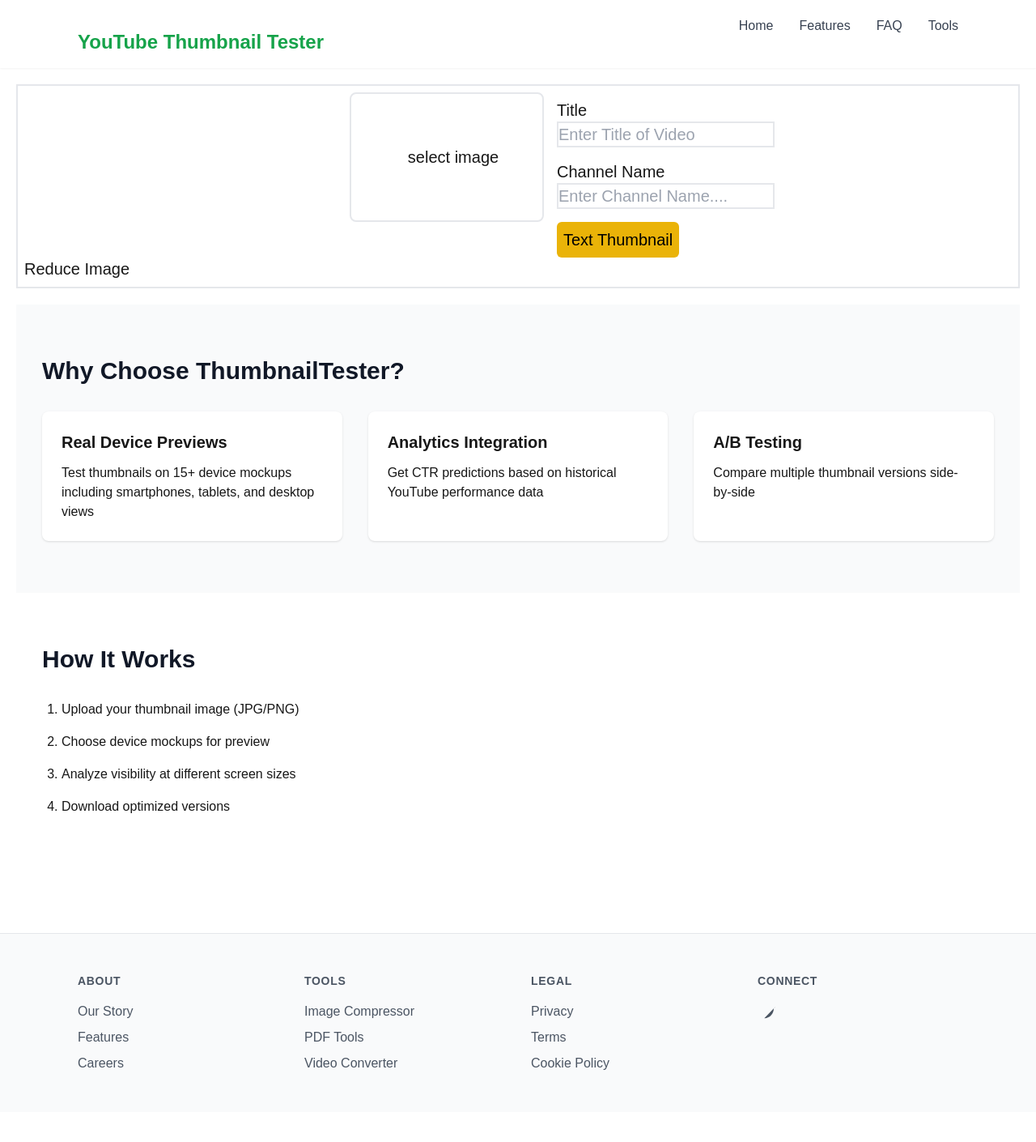
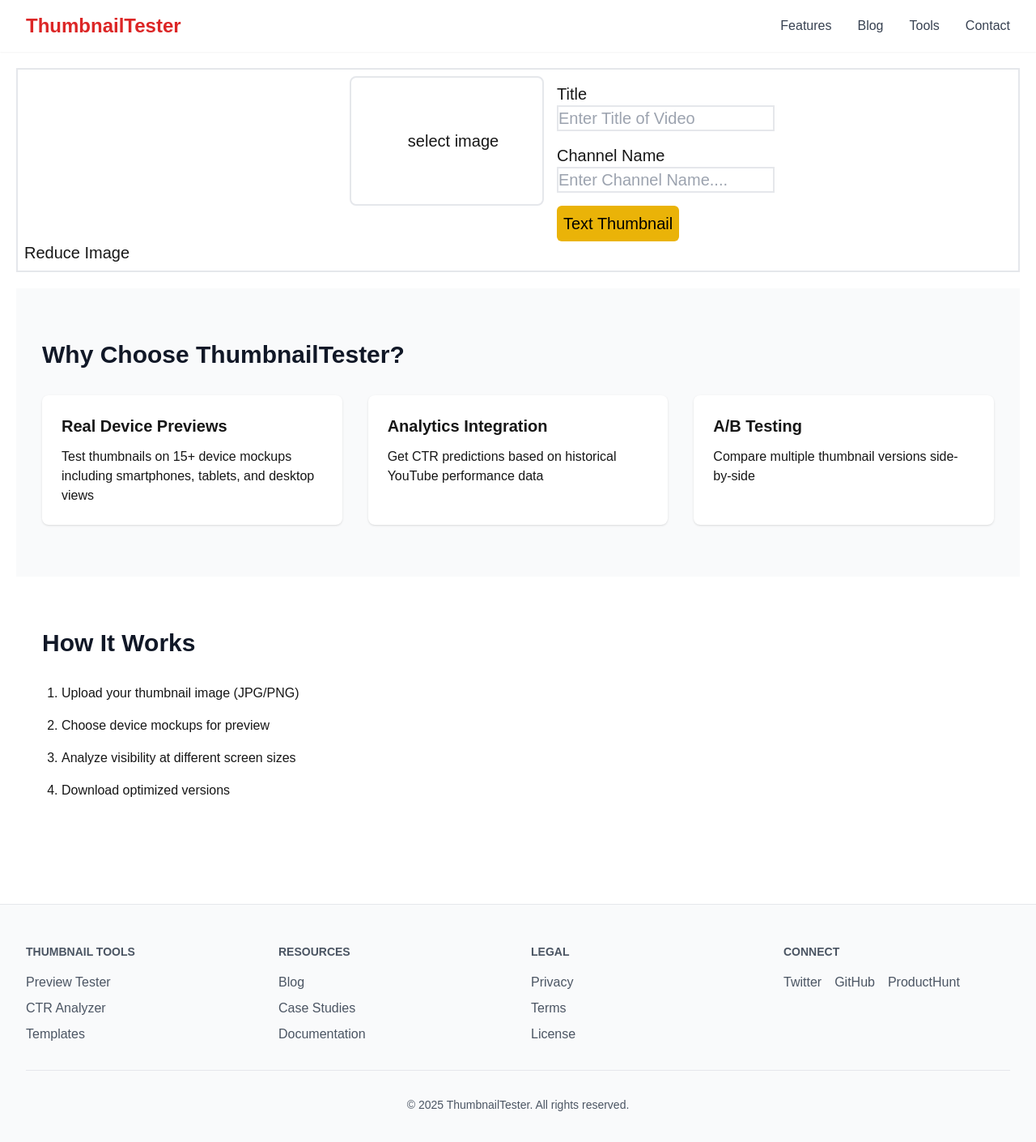
Before and after one commit to soloprime9/YouTube-Thumbnail-Tester, a Next.js app: page / in a window 1280 px wide. Shown: the top 1410 px of the page at 81% size. Before the commit the page ends 1373 px from the top, so only its background shows below. Built offline with nearby package versions, Linux system fonts and the light colour scheme.

Commit message:
Update layout.js

```diff
--- a/src/app/layout.js
+++ b/src/app/layout.js
@@ -1,135 +1,122 @@
-import { Geist, Geist_Mono } from "next/font/google";
-import "./globals.css";
+import { GeistSans } from 'geist/font/sans';
+import { GeistMono } from 'geist/font/mono';
+import './globals.css';
 
-const geistSans = Geist({
-  subsets: ["latin"],
-  variable: "--font-geist-sans",
-});
-
-const geistMono = Geist_Mono({
-  subsets: ["latin"],
-  variable: "--font-geist-mono",
-});
+export const metadata = {
+  title: 'YouTube Thumbnail Tester - Preview & Analyze Thumbnails Online',
+  description: 'Test and optimize YouTube thumbnails for maximum CTR. Preview on multiple devices, analyze readability, and compare versions instantly. Free online tool for creators.',
+  keywords: 'youtube thumbnail tester, thumbnail preview, ctr analyzer, youtube SEO, thumbnail optimizer, video marketing tool,youtube thumbnail, Free YouTube Thumbnails Tester, thumbnail tester, thumbnail preview, youtube seo, preview thumbnail youtube, youtube video thumbnail preview, youtube thumbnail test and compare, thumbnail checker ai, youtube thumbnail tester free, youtube thumbnail size, thumbnail preview, youtube thumbnail preview online, tubebuddy thumbnail analyzer, youtube thumbnail download, thumbnail checker, youtube analytics, youtube thumbnail tester online, youtube thumbnail tester online free',
+  openGraph: {
+    title: 'Free YouTube Thumbnail Tester Tool',
+    description: 'Get real-time previews of your YouTube thumbnails on desktop, mobile and TV screens. Improve click-through rates with professional analysis.',
+    images: [{
+      url: 'https://youtubethumbnailtester.vercel.app/og-image.jpg',
+      width: 1200,
+      height: 630
+    }]
+  },
+  twitter: {
+    card: 'summary_large_image',
+    title: 'Optimize YouTube Thumbnails Online',
+    images: ['https://youtubethumbnailtester.vercel.app/twitter-image.jpg']
+  }
+};
 
 export default function RootLayout({ children }) {
   return (
     <html lang="en">
       <head>
-        <title>YouTube Thumbnail Tester & Previewer</title>
-        <meta
-          name="description"
-          content="Test and preview your YouTube thumbnails for better engagement and SEO ranking. Improve click-through rates with our free thumbnail tester tool."
-        />
-        <meta
-          name="keywords"
-          content="youtube thumbnail, Free YouTube Thumbnails Tester, thumbnail tester, thumbnail preview, youtube seo, preview thumbnail youtube, youtube video thumbnail preview, youtube thumbnail test and compare, thumbnail checker ai, youtube thumbnail tester free, youtube thumbnail size, thumbnail preview, youtube thumbnail preview online, tubebuddy thumbnail analyzer, youtube thumbnail download, thumbnail checker, youtube analytics, youtube thumbnail tester online, youtube thumbnail tester online free"
-        />
-        <meta property="og:title" content="YouTube Thumbnail Tester & Previewer" />
-        <meta
-          property="og:description"
-          content="Test and preview your video thumbnails for YouTube. Optimize your click-through rates and attract more viewers!"
-        />
-        <meta property="og:image" content="/thumbnail-preview.jpg" />
-        <meta property="og:type" content="website" />
-        <meta name="twitter:card" content="summary_large_image" />
-        <meta name="twitter:title" content="YouTube Thumbnail Tester & Previewer" />
-        <meta
-          name="twitter:description"
-          content="Enhance your online presence with our YouTube thumbnail tester and preview tool. Optimize your thumbnails easily!"
-        />
-        <meta name="twitter:image" content="/thumbnail-preview.jpg" />
-        <meta name="robots" content="index, follow" />
-        <meta name="author" content="YourBrandName" />
         <link rel="canonical" href="https://youtubethumbnailtester.vercel.app/" />
-        <script
-          type="application/ld+json"
-          dangerouslySetInnerHTML={{
-            __html: JSON.stringify({
+        <script type="application/ld+json">
+          {JSON.stringify({
             "@context": "https://schema.org",
-              "@type": "WebApplication",
-              "name": "YouTube Thumbnail Tester & Previewer",
-              "url": "https://youtubethumbnailtester.vercel.app/",
-              "image": "/thumbnail-preview.jpg",
-              "description": "Test and preview your YouTube thumbnails to improve click-through rates and engagement.",
-              "applicationCategory": "Multimedia",
-            }),
-          }}
-        />
+            "@type": "SoftwareApplication",
+            "name": "YouTube Thumbnail Tester",
+            "operatingSystem": "Web",
+            "applicationCategory": "MultimediaApplication",
+            "offers": {
+              "@type": "Offer",
+              "price": "0"
+            },
+            "aggregateRating": {
+              "@type": "AggregateRating",
+              "ratingValue": "4.9",
+              "ratingCount": "1500"
+            }
+          })}
+        </script>
       </head>
+      <body className={`${GeistSans.variable} ${GeistMono.variable}`}>
+        <Header />
+        {children}
+        <Footer />
+      </body>
+    </html>
+  );
+}
 
-      <body className={`${geistSans.variable} ${geistMono.variable} antialiased`}>
+const Header = () => (
   <header className="bg-white shadow-sm">
-          <nav className="max-w-6xl mx-auto px-4 sm:px-6 border-dashed mt-5 lg:px-8">
-            <div className="flex justify-between h-16">
-              <div className="flex-shrink-0 flex items-center">
-                <span className="text-2xl font-bold text-green-600 pointer">
-                  <a href="https://reduceimages-sigma.vercel.app/">YouTube Thumbnail Tester</a>
-                </span>
+    <nav className="max-w-7xl mx-auto px-4 sm:px-6 lg:px-8">
+      <div className="flex justify-between h-16 items-center">
+        <div className="flex items-center">
+          <a href="/" className="text-2xl font-bold text-red-600">
+            ThumbnailTester
+          </a>
         </div>
         <div className="hidden md:flex space-x-8">
-                <a href="#" className="text-gray-700 hover:text-green-600 transition-colors">Home</a>
-                <a href="#" className="text-gray-700 hover:text-green-600 transition-colors">Features</a>
-                <a href="#" className="text-gray-700 hover:text-green-600 transition-colors">FAQ</a>
-                <a href="#" className="text-gray-700 hover:text-green-600 transition-colors">Tools</a>
-              </div>
-              <div className="md:hidden flex items-center">
-                <button className="text-gray-700 hover:text-green-600">
-                  <svg className="h-6 w-6" fill="none" viewBox="0 0 24 24" stroke="currentColor">
-                    <path strokeLinecap="round" strokeLinejoin="round" strokeWidth={2} d="M4 6h16M4 12h16M4 18h16" />
-                  </svg>
-                </button>
+          <a href="/features" className="text-gray-700 hover:text-red-600">Features</a>
+          <a href="/blog" className="text-gray-700 hover:text-red-600">Blog</a>
+          <a href="/tools" className="text-gray-700 hover:text-red-600">Tools</a>
+          <a href="/contact" className="text-gray-700 hover:text-red-600">Contact</a>
         </div>
       </div>
     </nav>
   </header>
+);
 
-        <main>{children}</main>
-
-        <footer className="bg-gray-50 mt-16 border-t">
-          <div className="max-w-6xl mx-auto py-12 px-4 sm:px-6 lg:px-8">
+const Footer = () => (
+  <footer className="bg-gray-50 border-t mt-12">
+    <div className="max-w-7xl mx-auto py-12 px-4 sm:px-6 lg:px-8">
       <div className="grid grid-cols-1 md:grid-cols-4 gap-8">
         <div>
-                <h3 className="text-sm font-semibold text-gray-600 uppercase tracking-wider">About</h3>
+          <h3 className="text-sm font-semibold text-gray-600 uppercase">Thumbnail Tools</h3>
           <ul className="mt-4 space-y-2">
-                  <li><a href="#" className="text-gray-600 hover:text-green-600 transition-colors">Our Story</a></li>
-                  <li><a href="#" className="text-gray-600 hover:text-green-600 transition-colors">Features</a></li>
-                  <li><a href="#" className="text-gray-600 hover:text-green-600 transition-colors">Careers</a></li>
+            <li><a href="/tester" className="text-gray-600 hover:text-red-600">Preview Tester</a></li>
+            <li><a href="/analyzer" className="text-gray-600 hover:text-red-600">CTR Analyzer</a></li>
+            <li><a href="/templates" className="text-gray-600 hover:text-red-600">Templates</a></li>
           </ul>
         </div>
-
         <div>
-                <h3 className="text-sm font-semibold text-gray-600 uppercase tracking-wider">Tools</h3>
+          <h3 className="text-sm font-semibold text-gray-600 uppercase">Resources</h3>
           <ul className="mt-4 space-y-2">
-                  <li><a href="#" className="text-gray-600 hover:text-green-600 transition-colors">Image Compressor</a></li>
-                  <li><a href="#" className="text-gray-600 hover:text-green-600 transition-colors">PDF Tools</a></li>
-                  <li><a href="#" className="text-gray-600 hover:text-green-600 transition-colors">Video Converter</a></li>
+            <li><a href="/blog" className="text-gray-600 hover:text-red-600">Blog</a></li>
+            <li><a href="/case-studies" className="text-gray-600 hover:text-red-600">Case Studies</a></li>
+            <li><a href="/docs" className="text-gray-600 hover:text-red-600">Documentation</a></li>
           </ul>
         </div>
-
         <div>
-                <h3 className="text-sm font-semibold text-gray-600 uppercase tracking-wider">Legal</h3>
+          <h3 className="text-sm font-semibold text-gray-600 uppercase">Legal</h3>
           <ul className="mt-4 space-y-2">
-                  <li><a href="#" className="text-gray-600 hover:text-green-600 transition-colors">Privacy</a></li>
-                  <li><a href="#" className="text-gray-600 hover:text-green-600 transition-colors">Terms</a></li>
-                  <li><a href="#" className="text-gray-600 hover:text-green-600 transition-colors">Cookie Policy</a></li>
+            <li><a href="/privacy" className="text-gray-600 hover:text-red-600">Privacy</a></li>
+            <li><a href="/terms" className="text-gray-600 hover:text-red-600">Terms</a></li>
+            <li><a href="/license" className="text-gray-600 hover:text-red-600">License</a></li>
           </ul>
         </div>
-
         <div>
-                <h3 className="text-sm font-semibold text-gray-600 uppercase tracking-wider">Connect</h3>
+          <h3 className="text-sm font-semibold text-gray-600 uppercase">Connect</h3>
           <div className="mt-4 flex space-x-4">
-                  <a href="#" className="text-gray-600 hover:text-green-600 transition-colors">
-                    <span className="sr-only">Twitter</span>
-                    <svg className="h-6 w-6" fill="currentColor" viewBox="0 0 24 24">
-                      <path d="M8.29 20.251c7.547 0 11.675-6.253 11.675-11.675 0-.178 0-.355-.012-.53A8.348 8.348 0 0022 5.92..." />
-                    </svg>
-                  </a>
+            <a href="#" className="text-gray-600 hover:text-red-600">Twitter</a>
+            <a href="#" className="text-gray-600 hover:text-red-600">GitHub</a>
+            <a href="#" className="text-gray-600 hover:text-red-600">ProductHunt</a>
           </div>
         </div>
       </div>
+      <div className="mt-8 pt-8 border-t border-gray-200 text-center">
+        <p className="text-sm text-gray-600">
+          © {new Date().getFullYear()} ThumbnailTester. All rights reserved.
+        </p>
+      </div>
     </div>
   </footer>
-      </body>
-    </html>
 );
-}
```
Lines whose indentation alone changed are shown as unchanged.
